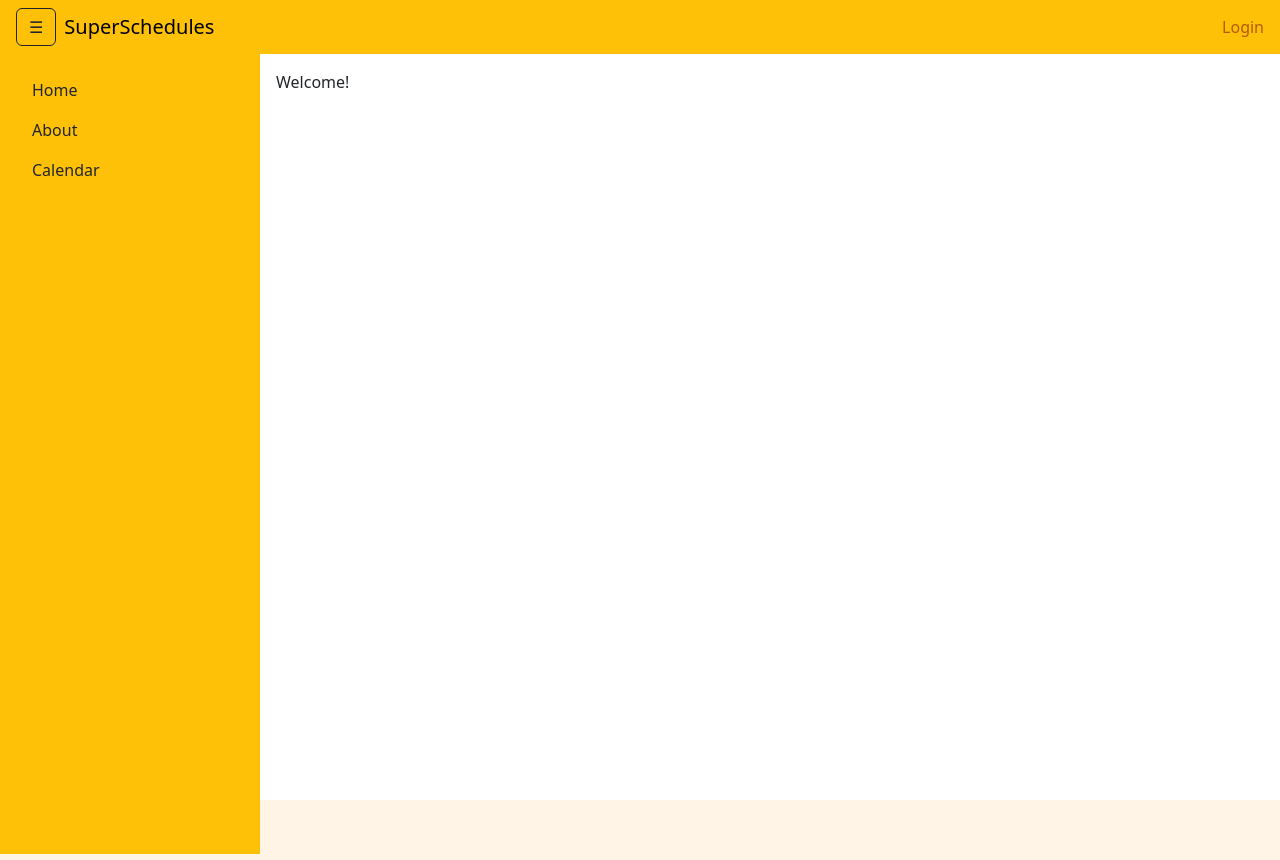
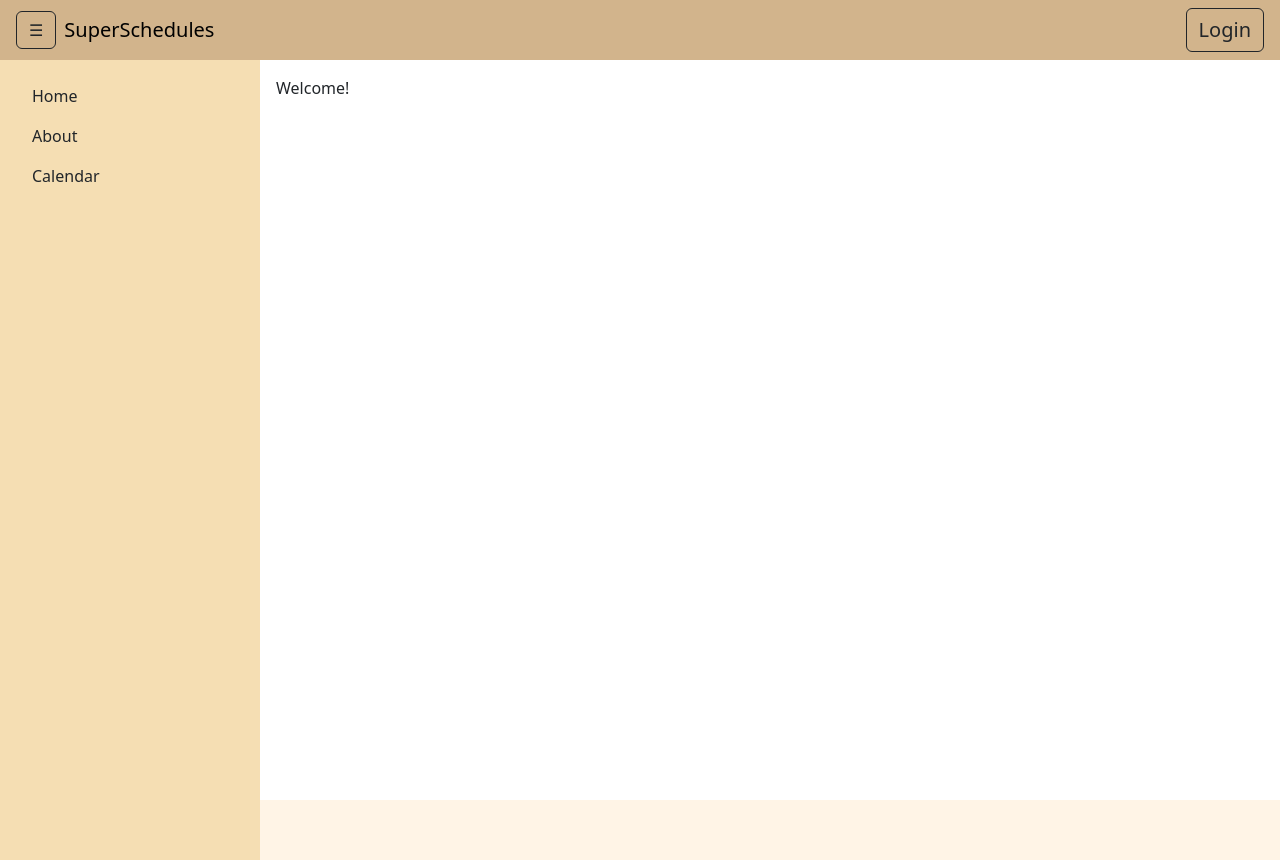
Before and after one commit to SuperSchedules/superschedules_frontend, a React (Vite) app: page / in a window 1280 px wide. Built offline with nearby package versions, Linux system fonts and the light colour scheme; no server answers.

Commit message:
Adjust nav colors and login button

```diff
--- a/src/components/Sidebar.css
+++ b/src/components/Sidebar.css
@@ -2,4 +2,5 @@
   width: 260px;
   height: 100vh;
   box-sizing: border-box;
+  background-color: #f5deb3;
 }
--- a/src/components/Sidebar.jsx
+++ b/src/components/Sidebar.jsx
@@ -3,7 +3,7 @@ import './Sidebar.css';
 
 export default function Sidebar() {
   return (
-    <aside className="sidebar bg-warning p-3">
+    <aside className="sidebar p-3 text-dark">
       <nav className="nav flex-column">
         <Link className="nav-link text-dark" to="/">
           Home
--- a/src/components/TopBar.css
+++ b/src/components/TopBar.css
@@ -1,6 +1,7 @@
 .topbar {
   display: flex;
   align-items: center;
+  background-color: #d2b48c;
 }
 
 .user-menu {
--- a/src/components/TopBar.jsx
+++ b/src/components/TopBar.jsx
@@ -8,7 +8,7 @@ export default function TopBar({ onToggleSidebar }) {
   const [open, setOpen] = useState(false);
 
   return (
-    <header className="topbar navbar bg-warning px-3">
+    <header className="topbar navbar px-3 text-dark">
       <button
         className="btn btn-outline-dark me-2"
         aria-label="Toggle sidebar"
@@ -38,7 +38,7 @@ export default function TopBar({ onToggleSidebar }) {
           )}
         </div>
       ) : (
-        <Link className="ms-auto" to="/login">
+        <Link className="btn btn-outline-dark ms-auto fs-5" to="/login">
           Login
         </Link>
       )}
```
